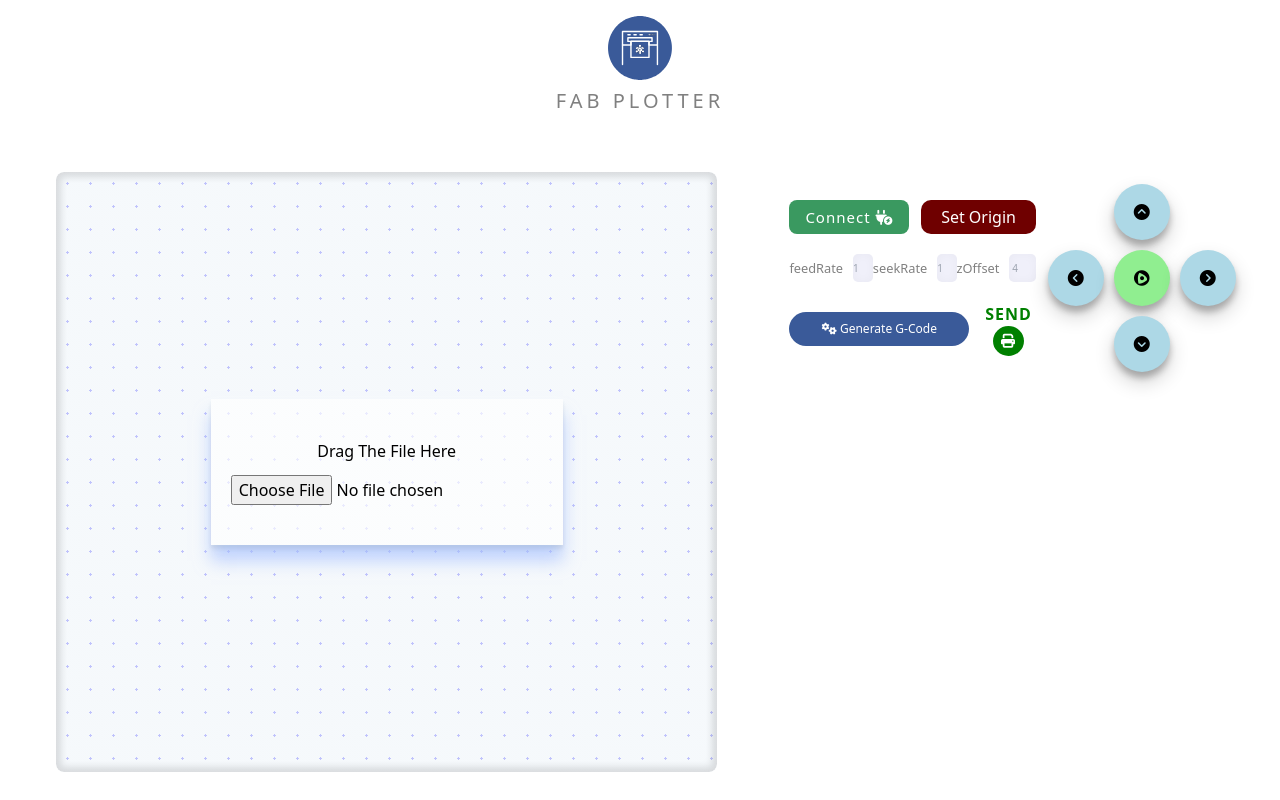
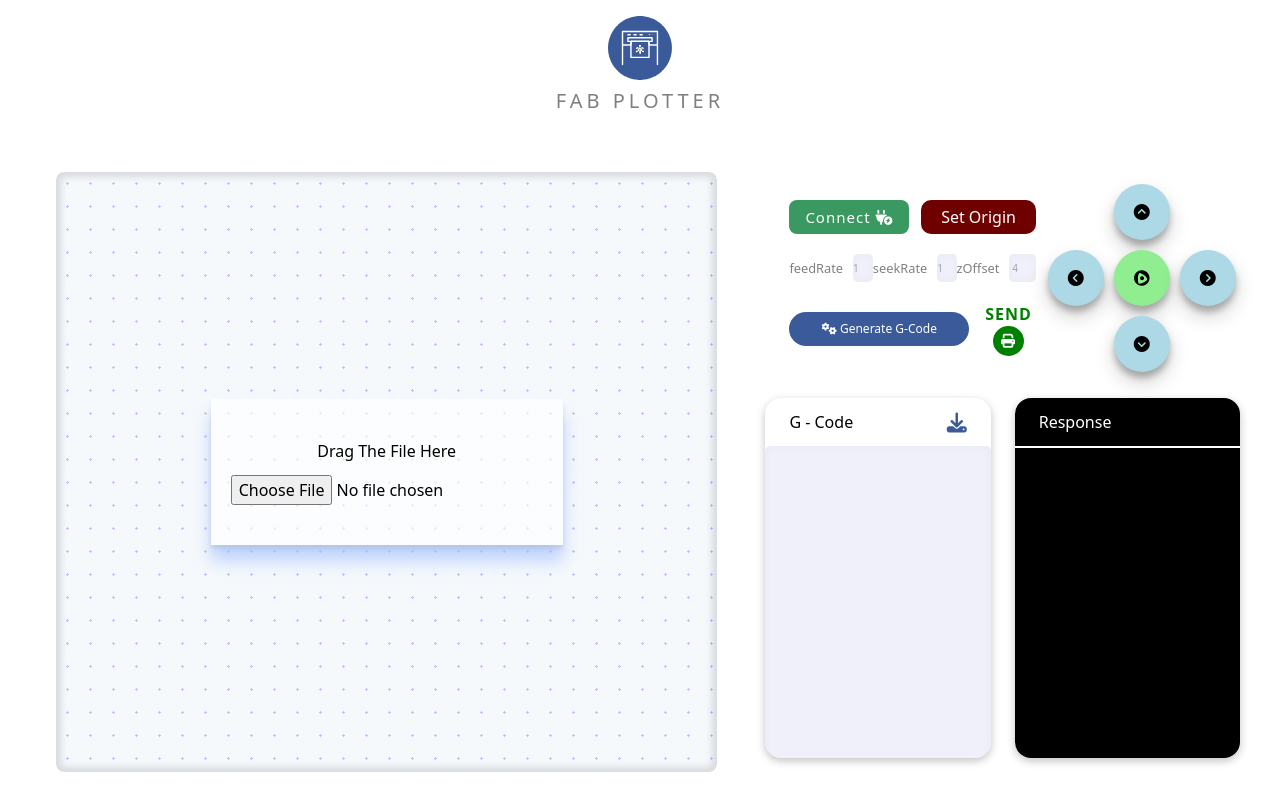
Before and after one commit to MidlajN/Fab-Plotter-React, a React (Vite) app: page / in a window 1280 px wide. Built offline with nearby package versions, Linux system fonts and the light colour scheme.

Commit message:
Fab-Plotter : MVP UI Implementation Completed

```diff
--- a/src/App.jsx
+++ b/src/App.jsx
@@ -3,8 +3,8 @@
 // import viteLogo from '/vite.svg'
 import './App.css'
 import Controls from './Controls'
-import Display from './Display'
 import './index.css'
+import SvgContainer from './svgContainer'
 //
 function App() {
 
@@ -20,7 +20,7 @@ function App() {
 
       {/* ---------- Main Section ---------- */}
       <div className="flex items-center m-10 sm:flex-col md:flex-col lg:flex-row h-3/4 max-[646px]:flex-col">
-        <Display />
+        <SvgContainer />
         <Controls />
       </div>
     </>
--- a/src/Controls.css
+++ b/src/Controls.css
@@ -141,5 +141,50 @@ box-shadow: rgba(0, 0, 0, 0.4) 0px 2px 4px, rgba(0, 0, 0, 0.3) 0px 7px 13px -3px
     grid-row: 2;
     background-color: lightgreen;
 }
+/* ---------- End of Control Button Group ---------- */
 
-/* ---------- End of Control Button Group ---------- */
+
+
+/* ---------- Gcode and Response Section CSS --------- */
+
+/* G-Code Section */
+.textArea {
+    box-shadow: rgba(0, 0, 0, 0.24) 0px 3px 8px;
+    border-radius: 1rem;
+    overflow: hidden;
+    position: relative;
+}
+
+.textArea textarea {
+    width: 100%;
+    background-color: #e5e5f796;
+    border: 0;
+    color: gray;
+    box-shadow: inset 0px 0px 10px 1px #00000007;
+    border-radius: 5px;
+    padding: 1rem;
+    transition: box-shadow 0.5s ease;
+    outline: none; /* Remove default focus outline */
+}
+.textArea textarea:focus {
+    box-shadow: rgba(240, 46, 170, 0.4) 0px 5px, rgba(240, 46, 170, 0.3) 0px 10px, rgba(240, 46, 170, 0.2) 0px 15px, rgba(240, 46, 170, 0.1) 0px 20px, rgba(240, 46, 170, 0.05) 0px 25px;
+}
+
+/* Response Section */
+.responseArea {
+    box-shadow: rgba(0, 0, 0, 0.24) 0px 3px 8px;
+    border-radius: 1rem;
+    overflow: hidden;
+    position: relative;
+}
+.responseArea div {
+    background-color: black;
+    color: white;
+}
+.responseArea textarea {
+    margin-top: .1rem;
+    background-color: black;
+    border-bottom-left-radius: 1rem;
+    border-bottom-right-radius: 1rem;
+    transition: box-shadow 0.5s ease;
+}
--- a/src/Controls.jsx
+++ b/src/Controls.jsx
@@ -60,6 +60,36 @@ function Controls() {
                         </div>
                     </div>
                 </div>
+                <div className='textareaGroup w-full lg:h-3/5'>
+                    <GcodeSection />
+                </div>
+            </div>
+        </>
+    )
+}
+
+
+function GcodeSection() {
+    return (
+        <>
+            <div className="flex gap-6 h-full">
+                <div className='w-full'>
+                    <div className="textArea h-full">
+                        <div className="flex justify-between items-center p-6 h-[10%]">
+                            <h1>G - Code</h1>
+                            <button id="downloadGcode"><i class="fa-solid fa-download fa-lg" style={{color: '#3A5A99'}}></i></button>
+                        </div>
+                        <textarea name="gcode" className='h-[90%]' id="gcode"></textarea>
+                    </div>
+                </div>
+                <div className='w-full'>
+                    <div className="responseArea h-full">
+                        <div className='flex items-center p-6 h-[10%]'>
+                            <h1>Response</h1>
+                        </div>
+                        <textarea name="responseArea" className='h-[90%] w-full' id="responseArea" disabled></textarea>
+                    </div>
+                </div>
             </div>
         </>
     )
--- a/src/Display.jsx
+++ b/src/svgContainer.jsx
@@ -1,5 +1,5 @@
 
-function Display() {
+function SvgContainer() {
     return (
         <>
         <div id='dropArea' className="lg:w-3/5 md:w-full sm:w-full h-full p-5 svgDiv" >
@@ -15,4 +15,4 @@ function Display() {
         </>
     )
 }
-export default Display
+export default SvgContainer
```
